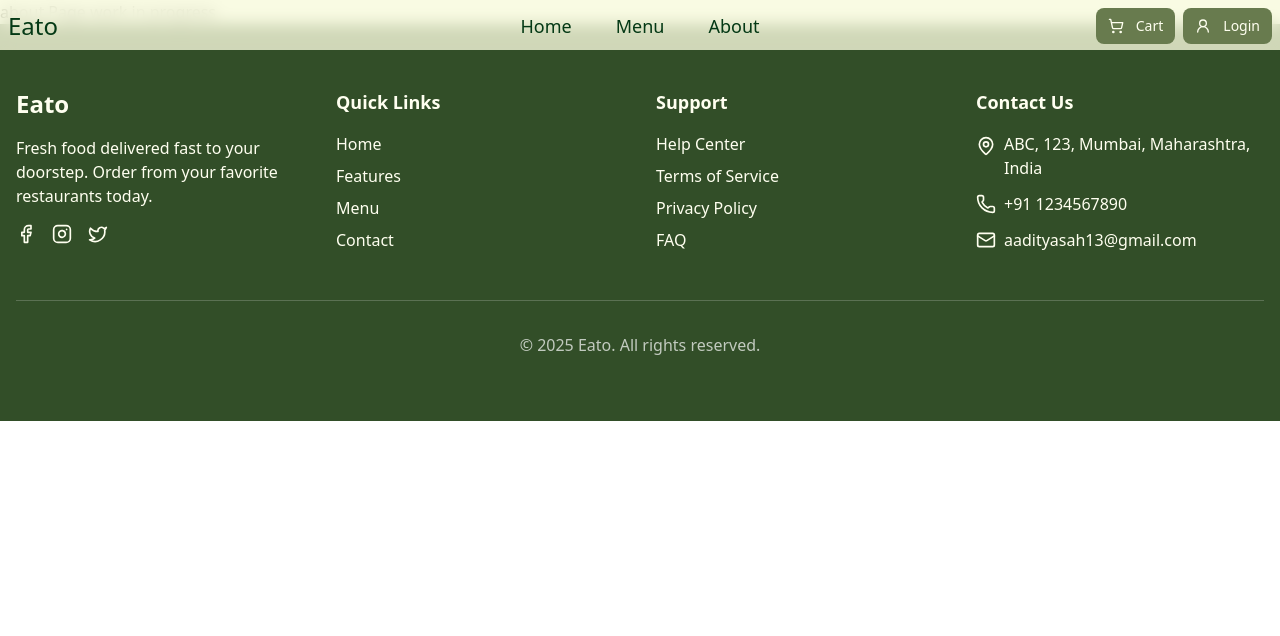
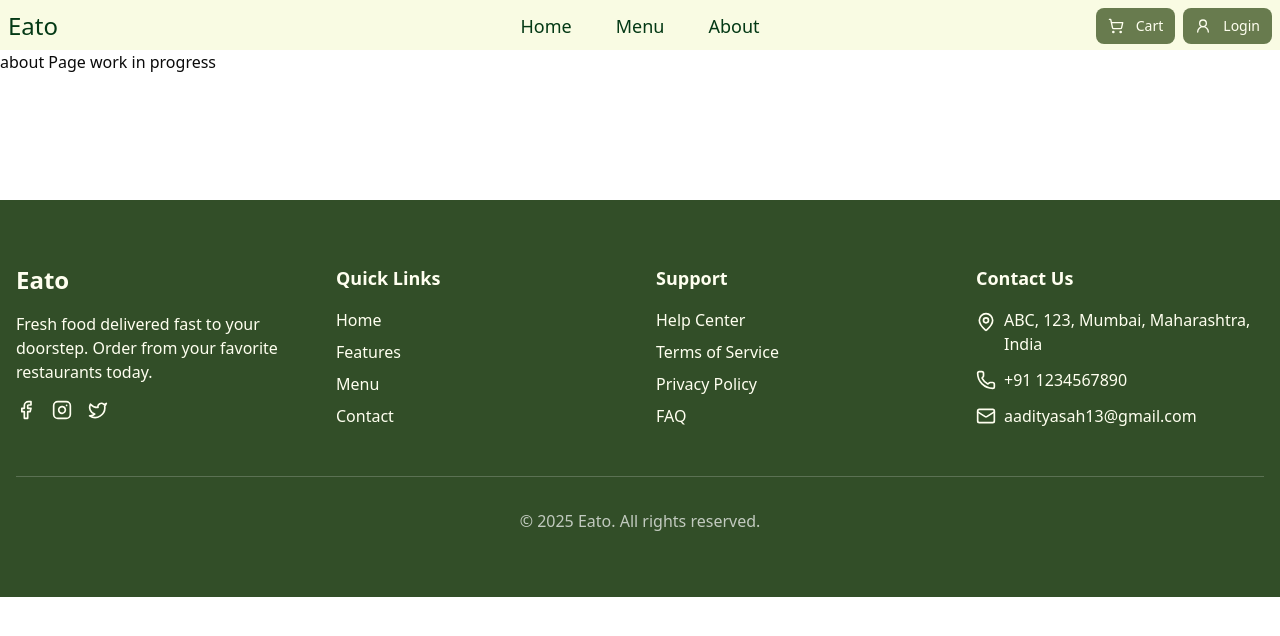
Before and after one commit to aaditya63/eato, a Next.js app: page /about in a window 1280 px wide. Shown: the top 636 px of the page. Built offline with nearby package versions, Linux system fonts and the light colour scheme.

Commit message:
minor changes

```diff
--- a/app/about/page.tsx
+++ b/app/about/page.tsx
@@ -2,7 +2,10 @@ import React from 'react'
 
 function page() {
   return (
-    <div>about Page work in progress</div>
+    <div className='h-[200px] pt-[50px]'>
+      <p>about Page work in progress</p>
+
+    </div>
   )
 }
 
```
